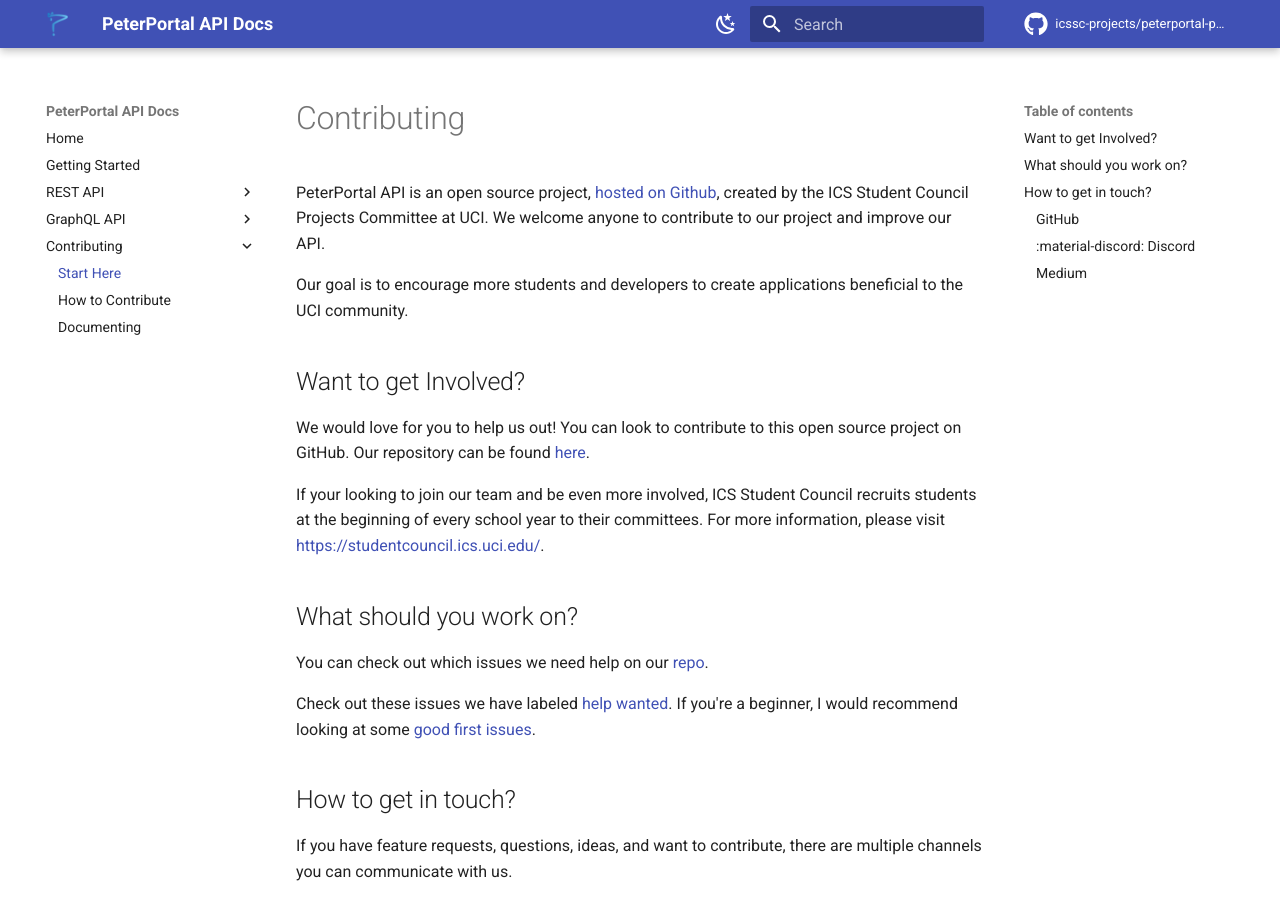
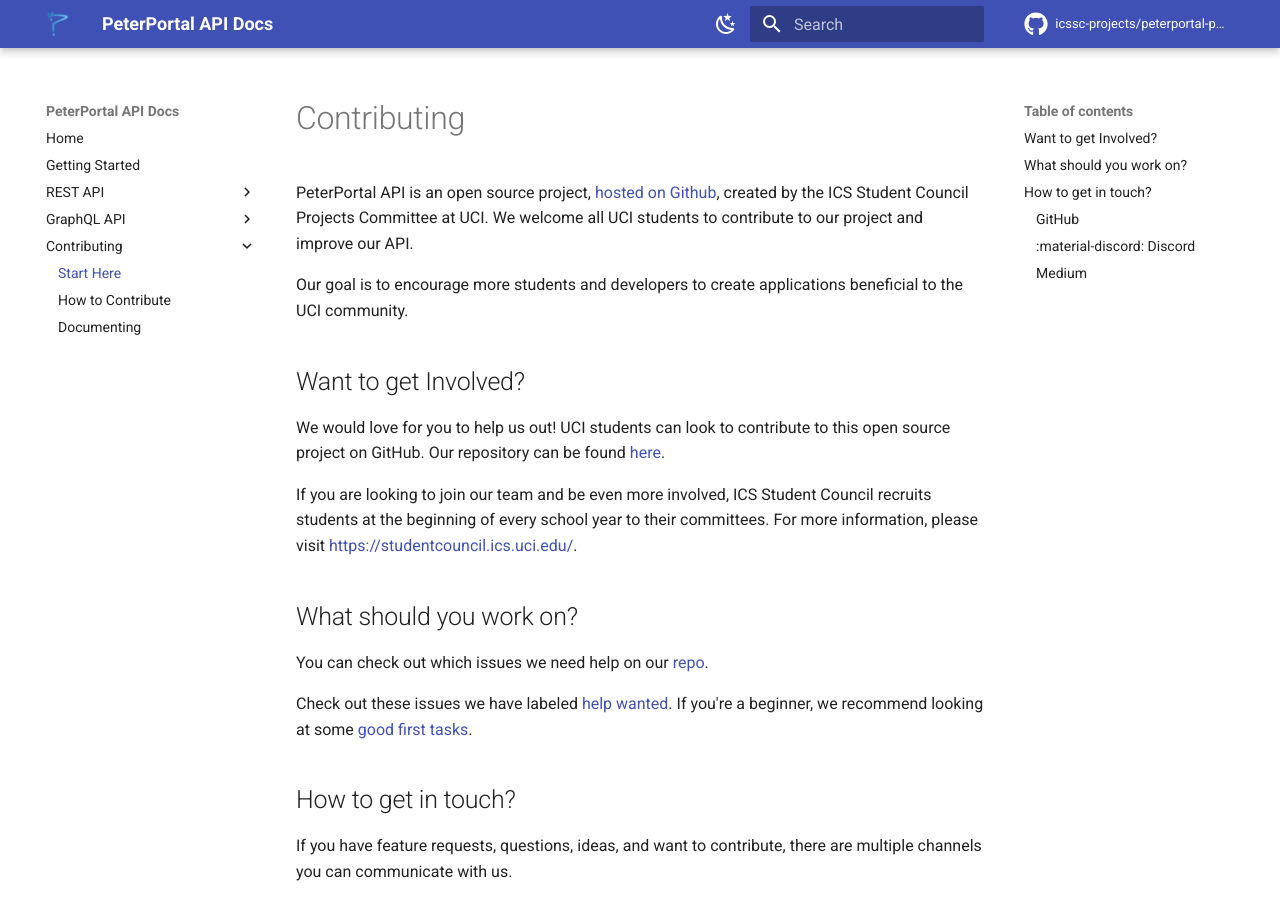
Before and after one commit to icssc/peterportal-public-api, an MkDocs documentation site: the page built from docs/Contributing/start_here.md, in a window 1280 px wide and 900 px high. Built offline with MkDocs 1.6.1 and Material for MkDocs 9.7.7, drawn with Linux system fonts in a browser that asks for light colours; comment, search, counter and statistics services are not loaded.

Commit message:
Update Contributing Guidelines (3/2022) (#164)
* Change good first issue link togood first task + add UCI students only guideline

* Add minor grammar fixes + resolve trailing GFI mention

* Remove one more trailing section specifying anyone can contribute

```diff
--- a/docs/Contributing/start_here.md
+++ b/docs/Contributing/start_here.md
@@ -1,20 +1,20 @@
 # Contributing
 
-PeterPortal API is an open source project, [hosted on Github](https://github.com/icssc-projects/peterportal-public-api), created by the ICS Student Council Projects Committee at UCI. We welcome anyone to contribute to our project and improve our API.
+PeterPortal API is an open source project, [hosted on Github](https://github.com/icssc-projects/peterportal-public-api), created by the ICS Student Council Projects Committee at UCI. We welcome all UCI students to contribute to our project and improve our API.
 
 Our goal is to encourage more students and developers to create applications beneficial to the UCI community.
 
 ## Want to get Involved?
 
-We would love for you to help us out! You can look to contribute to this open source project on GitHub. Our repository can be found [here](https://github.com/icssc-projects/peterportal-public-api).
+We would love for you to help us out! UCI students can look to contribute to this open source project on GitHub. Our repository can be found [here](https://github.com/icssc-projects/peterportal-public-api).
 
-If your looking to join our team and be even more involved, ICS Student Council recruits students at the beginning of every school year to their committees. For more information, please visit <https://studentcouncil.ics.uci.edu/>.
+If you are looking to join our team and be even more involved, ICS Student Council recruits students at the beginning of every school year to their committees. For more information, please visit <https://studentcouncil.ics.uci.edu/>.
 
 ## What should you work on?
 
 You can check out which issues we need help on our [repo](https://github.com/icssc-projects/peterportal-public-api).
 
-Check out these issues we have labeled [help wanted](https://github.com/icssc-projects/peterportal-public-api/labels/help%20wanted). If you're a beginner, I would recommend looking at some [good first issues](https://github.com/icssc-projects/peterportal-public-api/labels/good%20first%20issue).
+Check out these issues we have labeled [help wanted](https://github.com/icssc-projects/peterportal-public-api/labels/help%20wanted). If you're a beginner, we recommend looking at some [good first tasks](https://github.com/icssc-projects/peterportal-public-api/labels/good%20first%20task).
 
 ## How to get in touch?
 
```
